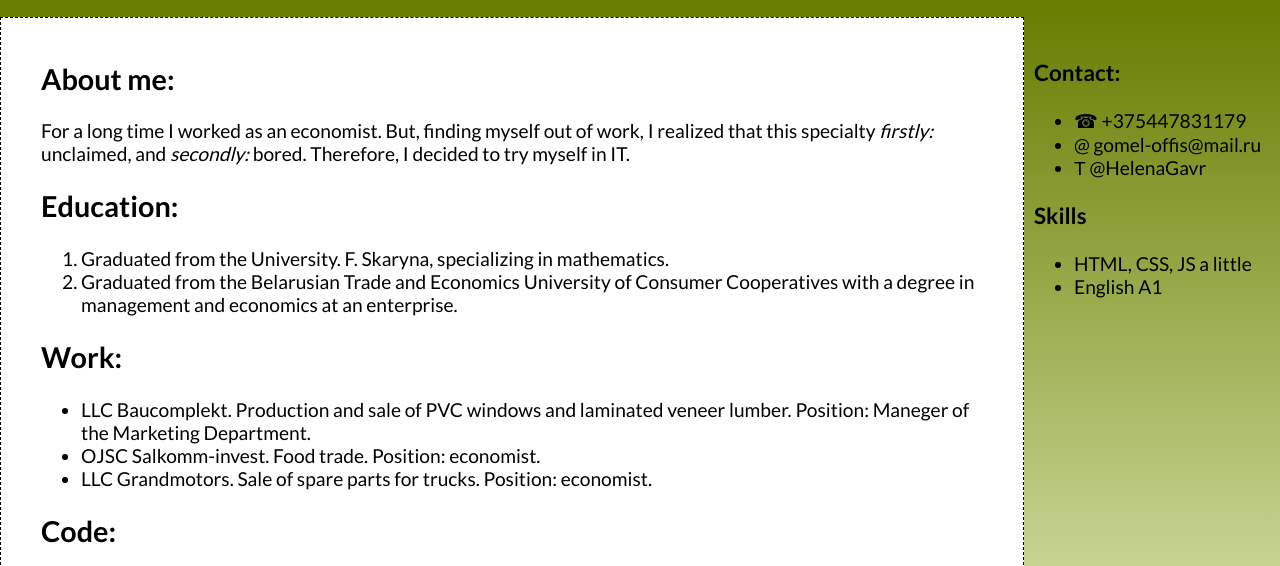
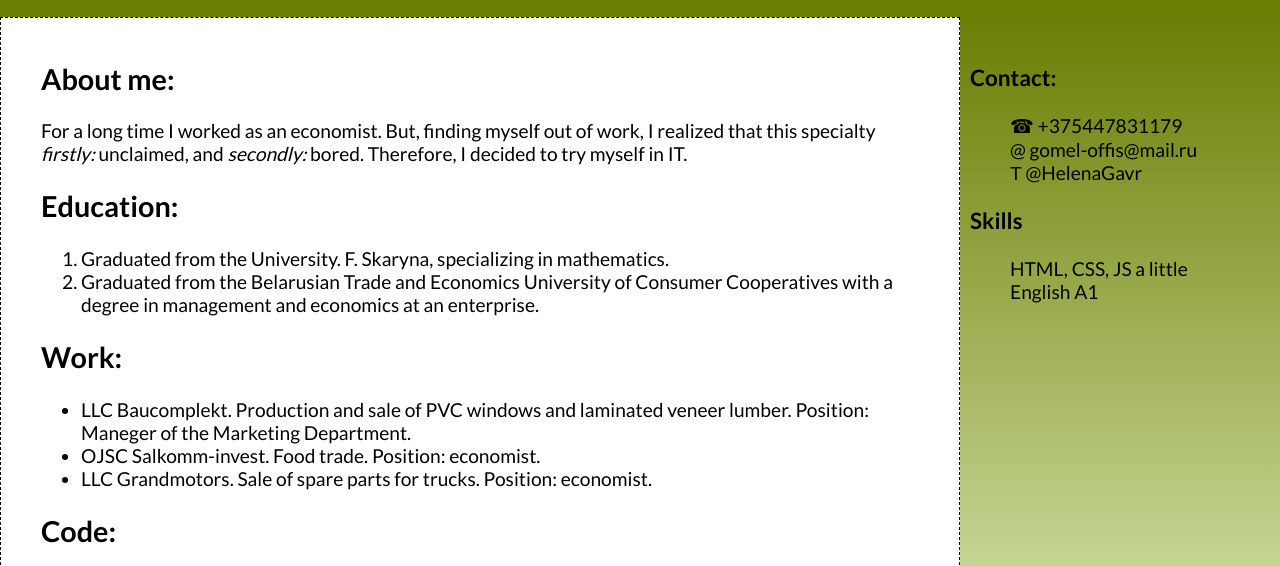
Before and after one commit to elena-gavrilenko/rsschool-cv, a plain HTML site: page index.html in a window 1280 px wide. Shown: the part 207-773 px from the top of the page. Drawn offline with Linux system fonts and the light colour scheme.

Commit message:
feat: improve styles css file

```diff
--- a/style.css
+++ b/style.css
@@ -1,7 +1,6 @@
 * {
   box-sizing: border-box;
 }
-
 body {
   display: flex;
   flex-direction: column;
@@ -12,53 +11,45 @@ body {
   font-family: 'Lato', sans-serif;
   font-size: 1.2em;
 }
-
 a {
   text-decoration: none;
-
 }
-
 /* header */
 .header {
   height: 70px;
   background-color: rgb(107, 126, 4);
 }
-
 .nav-list {
   display: flex;
   justify-content: left;
   align-items: center;
   list-style-type: none;
 }
-
 .nav-item {
   width: 100px;
 }
-
 .nav-item a {
   display: block;
   text-align: center;
   height: 100%;
   color: azure;
   text-shadow: 2px -2px 0 rgb(65, 64, 64);
-  transition-duration: 2s;
-}
 
+   }
 .nav-item a:hover {
   color: black;
   text-shadow: none;
   background: rgb(240, 237, 237);
   border-radius: 5px;
+  transition: color 3s,
+              background 3s;
 }
-
 /* main */
 .main {
   display: flex;
   flex-direction: row;
   flex-wrap: wrap-reverse;
-
 }
-
 .main__title {
   order: 1;
   display: flex;
@@ -71,29 +62,27 @@ a {
   text-shadow: 2px -2px 0 rgb(65, 64, 64);
   background: rgb(107, 126, 4);
 }
-
 .main__title img {
   width: 100px;
   margin-left: 20px;
   border: 1px solid white;
   box-shadow: 5px -5px 0 0 rgb(107, 126, 4),
-    10px -10px 0 0 rgb(231, 245, 199);
+              10px -10px 0 0 rgb(231, 245, 199);
 
 }
-
 .main__about {
-  width: 80%;
+  width: 75%;
   padding: 20px 40px;
   border: 1px dashed black;
 }
-
 .main_info {
-  width: 20%;
-  padding: 20px 10px;
+  width: 25%;
+  padding: 25px 10px 30px;
   background: linear-gradient(rgb(107, 126, 4), rgb(231, 245, 199));
-
 }
-
+.main_info ul {
+  list-style-type: none;
+}
 /* footer */
 .footer__container {
   display: flex;
@@ -101,19 +90,15 @@ a {
   justify-content: space-between;
   background-color: rgb(231, 245, 199);
 }
-
 .footer__container img {
   width: 120px;
   margin: 0 40px 20px 0;
-
 }
-
 .footer__container a {
   margin-left: 20px;
   color: black;
-  transition-duration: 4s;
+  transition-duration: 3s;
 }
-
 .footer__container a:hover {
   font-size: 1.2em;
   font-weight: bolder;
```
